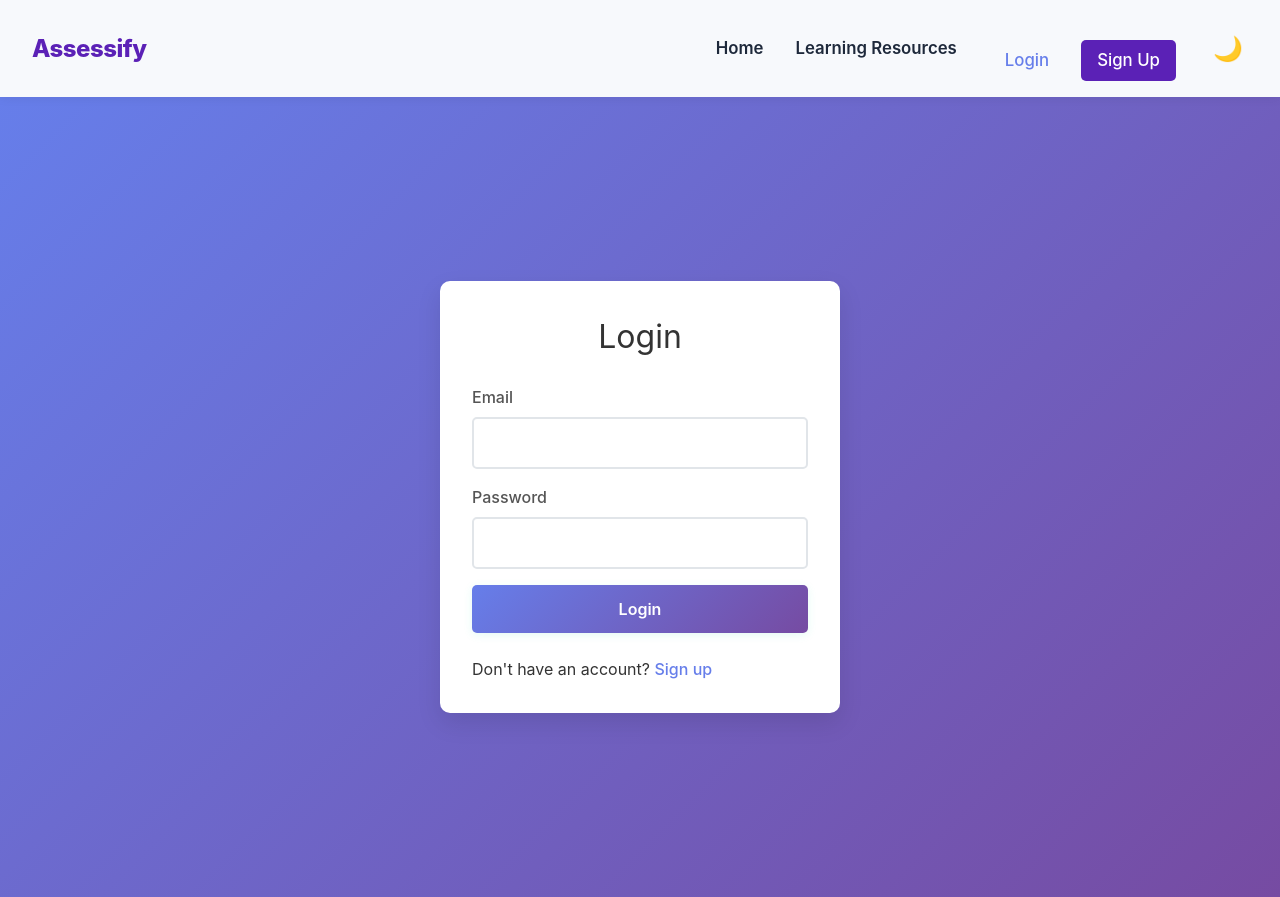
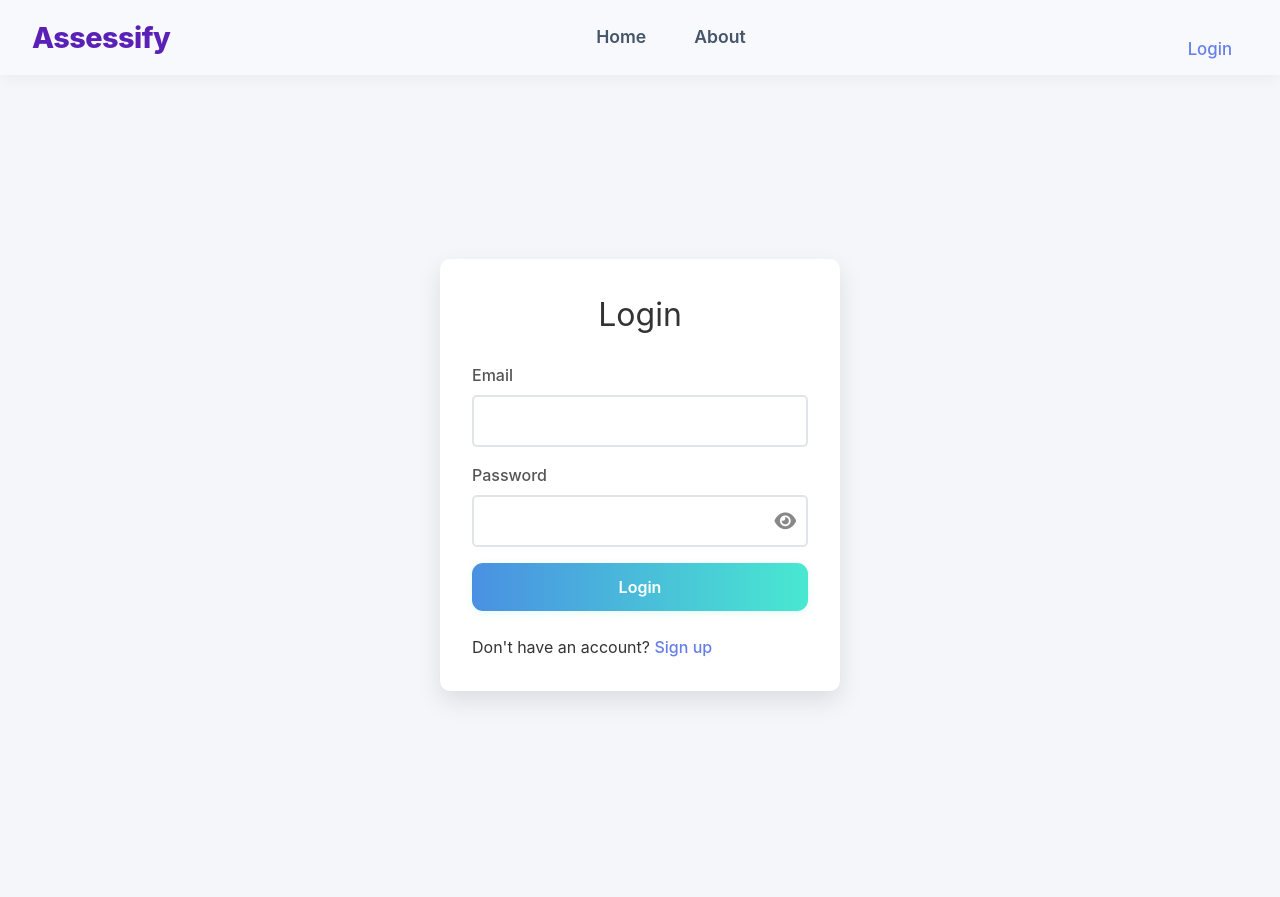
Before and after one commit to 2503dhruv/TestSeries, a React (Create React App) app in the folder frontend/: page /login in a window 1280 px wide. After the commit the page ends 875 px from the top, so only its background shows below. Built offline with nearby package versions, Linux system fonts and the light colour scheme.

Commit message:
more changes to login

```diff
--- a/frontend/public/index.html
+++ b/frontend/public/index.html
@@ -9,6 +9,8 @@
       name="description"
       content="Web site created using create-react-app"
     />
+    <link rel="stylesheet" href="https://cdnjs.cloudflare.com/ajax/libs/font-awesome/6.0.0/css/all.min.css"/>
+
     <link rel="apple-touch-icon" href="%PUBLIC_URL%/logo192.png" />
     <!--
       manifest.json provides metadata used when your web app is installed on a
--- a/frontend/src/components/Home.jsx
+++ b/frontend/src/components/Home.jsx
@@ -1,11 +1,13 @@
-import React from "react";
+import React, { useState } from "react";
 import { Users, Laptop, Mail, GraduationCap, FileText, BarChart3, Clock, CheckCircle, Shield, Code } from "lucide-react";
 import { Link, useNavigate } from "react-router-dom";
 import Footer from "../components/Footer/Footer";
+import Login from "./Login";
 import "./Home.css";
 
 export default function Home() {
   const navigate = useNavigate();
+  const [showLoginModal, setShowLoginModal] = useState(false);
 
   const featureList = [
     { icon: FileText, title: "Assignment Management", description: "Faculty can create, distribute, and evaluate assignments efficiently in a structured digital workflow." },
@@ -115,6 +117,16 @@ export default function Home() {
       </section>
 
       <Footer />
+
+      {/* Login Modal */}
+      {showLoginModal && (
+        <>
+          <div className="blur-overlay" onClick={() => setShowLoginModal(false)}></div>
+          <div className="login-modal">
+            <Login onClose={() => setShowLoginModal(false)} />
+          </div>
+        </>
+      )}
     </div>
   );
 }
--- a/frontend/src/components/Login.css
+++ b/frontend/src/components/Login.css
@@ -1,12 +1,17 @@
+/* ============================
+   LOGIN PAGE CONTAINER
+=============================== */
 .login-container {
   display: flex;
   justify-content: center;
   align-items: center;
   min-height: 100vh;
-  background: linear-gradient(135deg, #667eea 0%, #764ba2 100%);
   padding: 20px;
 }
 
+/* ============================
+   LOGIN CARD
+=============================== */
 .login-card {
   background: white;
   padding: 2rem;
@@ -23,6 +28,9 @@
   font-size: 2rem;
 }
 
+/* ============================
+   FORM ELEMENTS
+=============================== */
 .form-group {
   margin-bottom: 1rem;
 }
@@ -49,6 +57,48 @@
   border-color: #667eea;
 }
 
+/* ============================
+   PASSWORD SHOW/HIDE TOGGLE
+=============================== */
+.password-wrapper {
+  position: relative;
+}
+
+.password-wrapper input {
+  width: 100%;
+  padding-right: 45px; /* space for the eye icon */
+}
+
+.toggle-password {
+  position: absolute;
+  right: 12px;
+  top: 50%;
+  transform: translateY(-50%);
+  cursor: pointer;
+  font-size: 1.2rem;
+  color: #888;
+  transition: color 0.2s ease;
+}
+
+.toggle-password:hover {
+  color: #444;
+}
+
+/* ============================
+   ERROR MESSAGE
+=============================== */
+.error-message {
+  background: #fee;
+  color: #c33;
+  padding: 0.75rem;
+  border-radius: 5px;
+  margin-bottom: 1rem;
+  border: 1px solid #fcc;
+}
+
+/* ============================
+   LOGIN BUTTON
+=============================== */
 .login-btn {
   width: 100%;
   padding: 0.75rem;
@@ -71,15 +121,9 @@
   cursor: not-allowed;
 }
 
-.error-message {
-  background: #fee;
-  color: #c33;
-  padding: 0.75rem;
-  border-radius: 5px;
-  margin-bottom: 1rem;
-  border: 1px solid #fcc;
-}
-
+/* ============================
+   SIGNUP LINK SECTION
+=============================== */
 .auth-links {
   text-align: center;
   margin-top: 1.5rem;
--- a/frontend/src/components/Login.jsx
+++ b/frontend/src/components/Login.jsx
@@ -8,6 +8,7 @@ const Login = () => {
     email: '',
     password: ''
   });
+
   const [loading, setLoading] = useState(false);
   const [error, setError] = useState('');
   const navigate = useNavigate();
@@ -19,6 +20,23 @@ const Login = () => {
     });
   };
 
+  // ------- PURE JAVASCRIPT SHOW/HIDE PASSWORD ----------
+  const togglePassword = () => {
+    const pwd = document.getElementById("password");
+    const icon = document.getElementById("toggleIcon");
+
+    if (pwd.type === "password") {
+      pwd.type = "text";
+      icon.classList.remove("fa-eye");
+      icon.classList.add("fa-eye-slash");
+    } else {
+      pwd.type = "password";
+      icon.classList.remove("fa-eye-slash");
+      icon.classList.add("fa-eye");
+    }
+  };
+  // -----------------------------------------------------
+
   const handleSubmit = async (e) => {
     e.preventDefault();
     setLoading(true);
@@ -28,14 +46,10 @@ const Login = () => {
       const response = await API.post('/auth/login', formData);
       const { token, user } = response.data;
 
-      // Store token and user info
       sessionStorage.setItem('token', token);
       sessionStorage.setItem('user', JSON.stringify(user));
 
-      // Dispatch custom event to notify navbar of login
       window.dispatchEvent(new Event('userLogin'));
-
-      // Redirect to home page after login
       navigate('/');
     } catch (err) {
       setError(err.response?.data?.message || 'Login failed');
@@ -48,12 +62,14 @@ const Login = () => {
     <div className="login-container">
       <div className="login-card">
         <h2>Login</h2>
+
         <form onSubmit={handleSubmit}>
+
+          {/* Email */}
           <div className="form-group">
-            <label htmlFor="email">Email</label>
+            <label>Email</label>
             <input
               type="email"
-              id="email"
               name="email"
               value={formData.email}
               onChange={handleChange}
@@ -61,8 +77,11 @@ const Login = () => {
             />
           </div>
 
+          {/* Password */}
           <div className="form-group">
-            <label htmlFor="password">Password</label>
+            <label>Password</label>
+
+            <div className="password-wrapper">
               <input
                 type="password"
                 id="password"
@@ -71,6 +90,13 @@ const Login = () => {
                 onChange={handleChange}
                 required
               />
+
+              <i
+                id="toggleIcon"
+                className="fa fa-eye toggle-password"
+                onClick={togglePassword}
+              ></i>
+            </div>
           </div>
 
           {error && <div className="error-message">{error}</div>}
--- a/frontend/src/components/Navbar/Navbar.css
+++ b/frontend/src/components/Navbar/Navbar.css
@@ -1,23 +1,25 @@
-/* Navbar.css - Softer, Clean Header */
+/* ============================
+   NAVBAR (Final Polished Version)
+   ============================ */
+
 .navbar {
-  background-color: var(--navbar-bg, #f7f9fc); /* Very light background to soften pure white */
+  background-color: var(--navbar-bg, #ffffff);
   padding: 1rem 2rem;
+  height: 75px;                     /* FIXED HEIGHT (prevents stretching) */
   display: flex;
   justify-content: space-between;
   align-items: center;
-  box-shadow: 0 2px 10px rgba(0, 0, 0, 0.05); /* Softer shadow */
+  box-shadow: 0 2px 16px rgba(0, 0, 0, 0.05);
   position: sticky;
   top: 0;
-  z-index: 10;
+  z-index: 20;
   font-family: 'Inter', sans-serif;
   transition: background-color 0.3s ease;
 }
 
-.navbar-right {
-  display: flex;
-  align-items: center;
-  gap: 2rem;
-}
+/* ---------------------------- */
+/* Left Logo Section            */
+/* ---------------------------- */
 
 .navbar-logo-group {
   display: flex;
@@ -27,138 +29,175 @@
 .navbar-brand-link {
   display: flex;
   align-items: center;
+  gap: 0.5rem;
   text-decoration: none;
-    gap: 0.5rem;
-}
-
-.navbar-logo-img {
-    height: 32px;
-    width: auto;
 }
 
 .navbar-brand-text {
-    font-size: 1.5rem;
+  font-size: 1.8rem;
   font-weight: 800;
-    color: var(--brand-color, #5b21b6); /* Deep Violet for contrast */
+  color: #5b21b6;
   letter-spacing: -0.5px;
-    transition: color 0.3s ease;
+  transition: opacity 0.3s ease;
+}
+
+.navbar-brand-text:hover {
+  opacity: 0.8;
+}
+
+/* ---------------------------- */
+/* Center Navigation Links       */
+/* ---------------------------- */
+
+.navbar-center {
+  display: flex;
+  justify-content: center;
+  align-items: center;
 }
 
 .navbar-links {
   list-style: none;
+  display: flex;
+  gap: 3rem;
   margin: 0;
   padding: 0;
-  display: flex;
-  gap: 2rem;
+  align-items: center;
 }
 
 .nav-link {
-  color: var(--text-color, #475569); /* Slate Gray for text */
+  color: #475569;
   text-decoration: none;
-  font-size: 1.05rem;
+  font-size: 1.1rem;
   font-weight: 600;
-  padding: 0.3rem 0;
+  padding-bottom: 4px;
   border-bottom: 3px solid transparent;
   transition: all 0.2s ease;
 }
 
 .nav-link:hover {
-  color: var(--hover-color, #a78bfa); /* Light Violet Highlight on hover */
-  border-bottom: 3px solid var(--hover-color, #a78bfa);
+  color: #6d28d9;
+  border-bottom-color: #a78bfa;
+}
+
+/* ---------------------------- */
+/* Right Section / Buttons       */
+/* ---------------------------- */
+
+.navbar-right {
+  display: flex;
+  align-items: center;
+  gap: 1.5rem;
+  height: 100%;                     /* Prevents navbar height jump */
 }
 
 .auth-links {
   display: flex;
+  align-items: center;
   gap: 1rem;
-  align-items: center;
+  height: 100%;                     /* Prevents vertical misalignment */
 }
 
 .auth-link {
-  color: var(--text-color, #475569);
   text-decoration: none;
   font-size: 1.05rem;
   font-weight: 600;
-  padding: 0.5rem 1rem;
-  border-radius: 5px;
-  transition: all 0.2s ease;
+  color: #475569;
+  padding: 0.55rem 1rem;
+  border-radius: 6px;
+  transition: 0.25s ease;
 }
 
 .auth-link:hover {
-  color: var(--hover-color, #a78bfa);
-  background-color: var(--hover-bg, rgba(167, 139, 250, 0.1));
+  background-color: rgba(167, 139, 250, 0.12);
+  color: #6d28d9;
 }
 
 .signup-link {
-  background-color: var(--brand-color, #5b21b6);
+  background-color: #5b21b6;
   color: white !important;
 }
 
 .signup-link:hover {
-  background-color: var(--brand-hover, #4c1d95);
-  color: white !important;
+  background-color: #4c1d95;
 }
+
+/* ---------------------------- */
+/* Logged-in User Section        */
+/* ---------------------------- */
 
 .user-section {
   display: flex;
   align-items: center;
   gap: 1rem;
+  height: 100%;                     /* Keeps alignment consistent */
 }
 
 .user-name {
-  color: var(--text-color, #475569);
+  font-size: 1.05rem;
   font-weight: 600;
-  font-size: 1.05rem;
+  color: #475569;
 }
 
 .logout-btn {
   background: none;
-  border: 2px solid var(--border-color, #e2e8f0);
-  color: var(--text-color, #475569);
+  border: 2px solid #e2e8f0;
+  color: #475569;
   padding: 0.5rem 1rem;
-  border-radius: 5px;
+  border-radius: 6px;
   cursor: pointer;
+  font-size: 1rem;
   font-weight: 600;
-  font-size: 1rem;
-  transition: all 0.2s ease;
+  transition: 0.25s ease;
 }
 
 .logout-btn:hover {
   background-color: #dc3545;
+  color: white;
   border-color: #dc3545;
-  color: white;
+  border-width: 3px;
 }
+
+/* ---------------------------- */
+/* Theme Toggle Button (if used) */
+/* ---------------------------- */
 
 .theme-toggle {
   background: none;
   border: none;
   font-size: 1.5rem;
+  padding: 0.4rem;
+  border-radius: 50%;
   cursor: pointer;
-  padding: 0.5rem;
-  border-radius: 50%;
-  transition: all 0.2s ease;
   display: flex;
   align-items: center;
   justify-content: center;
-  width: 40px;
-  height: 40px;
+  transition: 0.25s ease;
 }
 
 .theme-toggle:hover {
-  background-color: var(--hover-bg, rgba(167, 139, 250, 0.1));
-  transform: scale(1.1);
+  background-color: rgba(167, 139, 250, 0.12);
+  transform: scale(1.12);
 }
+
+/* ---------------------------- */
+/* Mobile Responsive             */
+/* ---------------------------- */
 
 @media (max-width: 768px) {
   .navbar {
-        padding: 0.75rem 1rem;
+    padding: 0.8rem 1rem;
+    height: 70px;
   }
-    .navbar-links {
-        display: none;
+
+  .navbar-center {
+    display: none; /* hide center menu on small screens */
   }
-    .navbar-brand-text {
-        font-size: 1.25rem;
-    }
+
   .navbar-right {
     gap: 1rem;
   }
+
+  .navbar-brand-text {
+    font-size: 1.5rem;
   }
+}
--- a/frontend/src/components/Navbar/Navbar.js
+++ b/frontend/src/components/Navbar/Navbar.js
@@ -1,15 +1,17 @@
 import React, { useState, useEffect } from 'react';
-import { Link, useNavigate } from 'react-router-dom';
-import logo from '../../logo.svg'; // CORRECTED PATH: Trying one more level up to resolve compilation
+import { Link, useNavigate, useLocation } from 'react-router-dom';
+import Login from '../Login';
+import logo from '../../logo.svg';
 import './Navbar.css';
 
 const Navbar = () => {
   const [isDarkMode, setIsDarkMode] = useState(false);
   const [user, setUser] = useState(null);
+  const [showLoginModal, setShowLoginModal] = useState(false);
   const navigate = useNavigate();
+  const location = useLocation();
 
   useEffect(() => {
-    // Check for saved theme preference or default to light mode
     const savedTheme = localStorage.getItem('theme');
     const prefersDark = window.matchMedia('(prefers-color-scheme: dark)').matches;
 
@@ -21,28 +23,15 @@ const Navbar = () => {
       document.documentElement.setAttribute('data-theme', 'light');
     }
 
-    // Check for logged in user
     const checkUser = () => {
       const userData = sessionStorage.getItem('user');
-      if (userData) {
-        setUser(JSON.parse(userData));
-      } else {
-        setUser(null);
-      }
+      setUser(userData ? JSON.parse(userData) : null);
     };
 
     checkUser();
 
-    // Listen for login events
-    const handleUserLogin = () => {
-      checkUser();
-    };
-
-    window.addEventListener('userLogin', handleUserLogin);
-
-    return () => {
-      window.removeEventListener('userLogin', handleUserLogin);
-    };
+    window.addEventListener('userLogin', checkUser);
+    return () => window.removeEventListener('userLogin', checkUser);
   }, []);
 
   const toggleTheme = () => {
@@ -61,69 +50,68 @@ const Navbar = () => {
 
   return (
     <nav className="navbar">
+
+      {/* LEFT: LOGO */}
       <div className="navbar-logo-group">
         <Link to="/" className="navbar-brand-link">
-          {/* <img
-            src={logo}
-            alt="Assessify Logo"
-            className="navbar-logo-img"
-          /> */}
-          <span className="navbar-brand-text">
-            Assessify
-          </span>
+          <span className="navbar-brand-text">Assessify</span>
         </Link>
       </div>
-      <div className="navbar-right">
+
+      {/* CENTER: LINKS */}
+      <div className="navbar-center">
         <ul className="navbar-links">
-          <li>
-              <Link to="/" className="nav-link">Home</Link>
-          </li>
-          {user && user.role === 'student' && (
-            <li>
-              <Link to="/Student" className="nav-link">Student Portal</Link>
-            </li>
+          <li><Link to="/" className="nav-link">Home</Link></li>
+          <li><Link to="/about" className="nav-link">About</Link></li>
+
+          {/* Role-based nav items SHOULD BE HERE */}
+          {user?.role === 'student' && (
+            <li><Link to="/Student" className="nav-link">Student Portal</Link></li>
           )}
-          {user && user.role === 'faculty' && (
-            <li>
-              <Link to="/teacher" className="nav-link">Faculty Dashboard</Link>
-            </li>
+
+          {user?.role === 'faculty' && (
+            <li><Link to="/teacher" className="nav-link">Faculty Portal</Link></li>
           )}
-          {user && user.role === 'admin' && (
-            <li>
-              <Link to="/admin" className="nav-link">Admin Portal</Link>
-            </li>
-          )}
-          {!user && (
-            <>
-              <li>
-                <Link to="/quizes" className="nav-link">Learning Resources</Link>
-              </li>
-            </>
+
+          {user?.role === 'admin' && (
+            <li><Link to="/admin" className="nav-link">Admin Portal</Link></li>
           )}
         </ul>
+      </div>
 
+      {/* RIGHT: LOGIN / LOGOUT */}
+      <div className="navbar-right">
         {user ? (
           <div className="user-section">
             <span className="user-name">Welcome, {user.name}</span>
-            <button className="logout-btn" onClick={handleLogout}>
-              Logout
-            </button>
+            <button className="logout-btn" onClick={handleLogout}>Logout</button>
           </div>
         ) : (
           <div className="auth-links">
-            <Link to="/login" className="auth-link">Login</Link>
-            <Link to="/signup" className="auth-link signup-link">Sign Up</Link>
+            {location.pathname === '/' ? (
+              <button
+                className="auth-link"
+                onClick={() => setShowLoginModal(true)}
+                style={{ background: 'none', border: 'none', cursor: 'pointer' }}
+              >
+                Login
+              </button>
+            ) : (
+              <Link to="/login" className="auth-link">Login</Link>
+            )}
           </div>
         )}
+      </div>
 
-        <button
-          className="theme-toggle"
-          onClick={toggleTheme}
-          aria-label="Toggle theme"
-        >
-          {isDarkMode ? '☀️' : '🌙'}
-        </button>
-      </div>
+      {/* Login Modal */}
+      {showLoginModal && (
+        <>
+          <div className="blur-overlay" onClick={() => setShowLoginModal(false)}></div>
+          <div className="login-modal">
+            <Login onClose={() => setShowLoginModal(false)} />
+          </div>
+        </>
+      )}
     </nav>
   );
 };
--- a/frontend/src/index.css
+++ b/frontend/src/index.css
@@ -43,6 +43,11 @@ body {
     transition: background-color 0.3s ease, color 0.3s ease;
   }
 
+  /* Apply theme to all elements */
+  * {
+    transition: background-color 0.3s ease, color 0.3s ease, border-color 0.3s ease;
+  }
+
   code {
     font-family: source-code-pro, Menlo, Monaco, Consolas, 'Courier New',
       monospace;
```
Also changed, not shown: frontend/src/components/Home.css (+22 -0 lines). Lines whose indentation alone changed are shown as unchanged.
